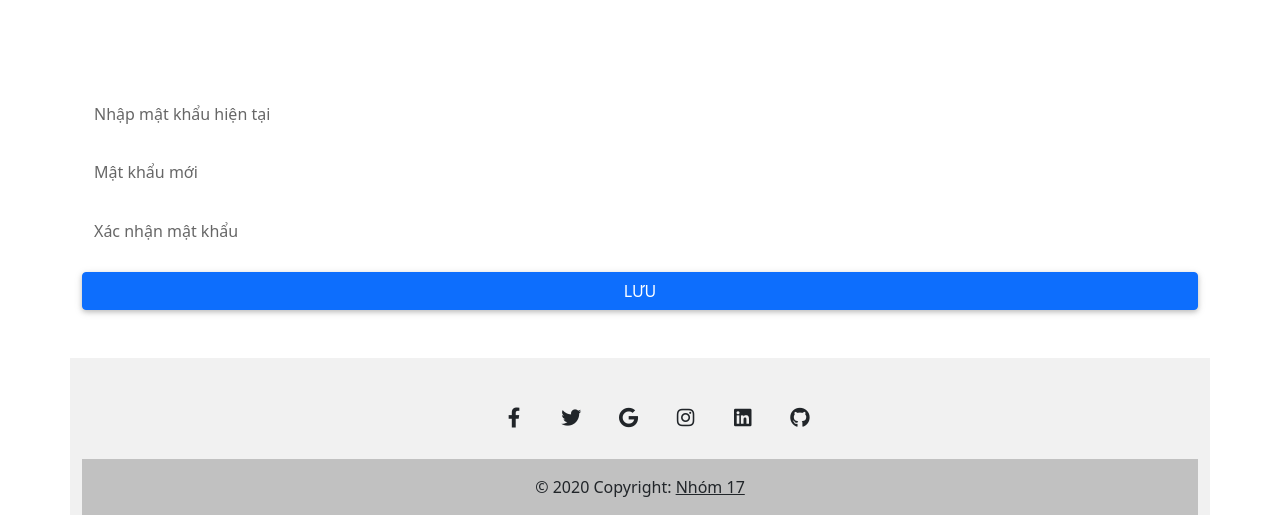
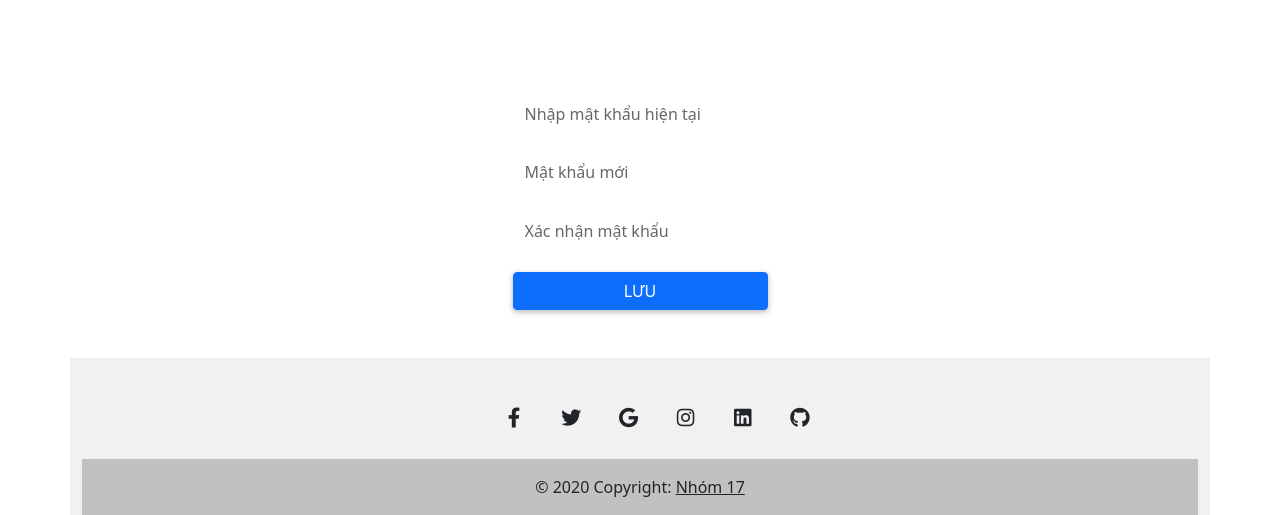
Before and after one commit to Phamthokd/BTL_CSE, a PHP site: page /BTL_CSE/profile/change_password.php?id=3 in a window 1280 px wide. Shown: the part 288-803 px from the top of the page. Run offline with PHP 8.4, Linux system fonts and the light colour scheme; a user stored in the database is signed in; data comes from the database, SQL or seed files in the repository; some libraries are stand-ins or nearby versions.

Commit message:
schange form for change_password.php

```diff
--- a/users/profile/change_password.php
+++ b/users/profile/change_password.php
@@ -28,6 +28,7 @@
     <?php include('./menu.php') ?>
     <div class="main">
         <div class="container rounded bg-white mt-5 mb-5">
+            <div class="col-md-12 d-flex justify-content-center text-center my-5">
                 <form action="process_change_password.php" method="post">
                     <!-- Email input -->
                         <?php
@@ -67,6 +68,7 @@
                     <!-- Submit button -->
                     <button type="submit" class="btn btn-primary btn-block" name="btn_save">Lưu</button>
                 </form>
+            </div>
         </div>
     </div>
   </div>
```
Lines whose indentation alone changed are shown as unchanged.
